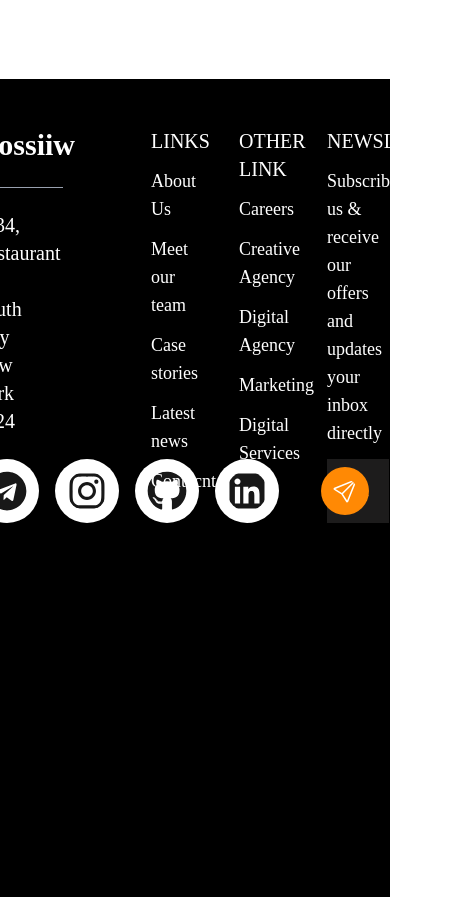
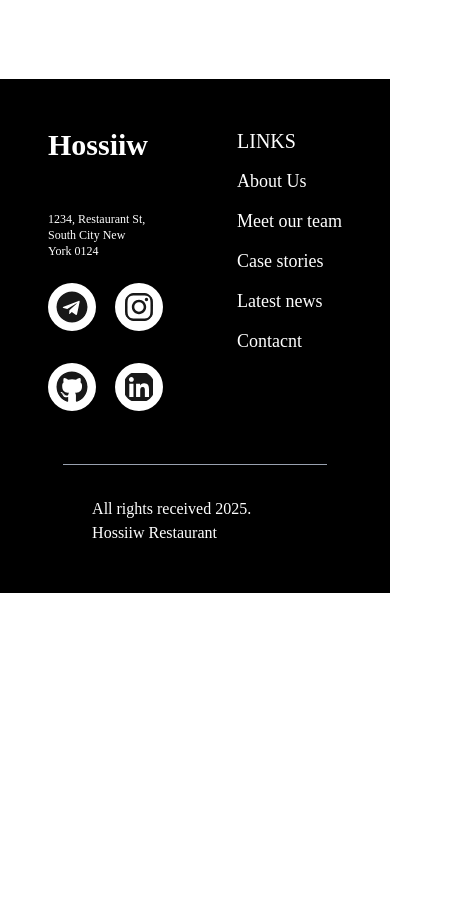
Before and after one commit to hossiiiw/Resturant, a Next.js app: page / in a window 390 px wide. Shown: the part 1100-1997 px from the top of the page, 458 px wide, since content can reach past the window. After the commit the page ends 1693 px from the top, so only its background shows below. Built offline with nearby package versions, Linux system fonts and the light colour scheme; a web font is replaced by a local one.

Commit message:
responsive footer

```diff
--- a/src/layout/Footer.tsx
+++ b/src/layout/Footer.tsx
@@ -9,17 +9,17 @@ function Footer() {
   return (
     <div className="w-full flex flex-col items-center justify-center bg-black p-12 ">
       {/* top */}
-      <div className="grid grid-cols-6 grid-rows-2 gap-22">
+      <div className="grid grid-cols-2 md:grid-cols-6 grid-rows-2 h-[40vh] gap-22">
         {/* ------------------------------ */}
         <div className="col-span-2 flex flex-col items-start gap-6 text-white">
           <h1 className="font-bold text-3xl ">Hossiiw</h1>
           <div className="w-full h-[0.5px] bg-gray-400"></div>
-          <p className="w-[70%] text-xl">
+          <p className="w-[100%] md:w-[70%] text-xs md:text-xl">
             1234, Restaurant St, South City New York 0124
           </p>
-          <div className="flex justify-center gap-4">
-            <Link target="_blank" href={"https://github.com/hossiiiw"}>
-              <FaTelegram className="text-2xl text-black bg-white w-16 h-16 rounded-full p-3 hover:bg-orange-400 transition-all duration-300 cursor-pointer " />
+          <div className="grid grid-cols-2  md:flex justify-center gap-8 md:gap-4">
+            <Link target="_blank" href={"https://t.me/hossiiiw"}>
+              <FaTelegram className="text-2xl text-black bg-white w-12 h-12 md:w-16 md:h-16 rounded-full p-2 md:p-3 hover:bg-orange-400 transition-all duration-300 cursor-pointer " />
             </Link>
             <Link
               target="_blank"
@@ -27,21 +27,21 @@ function Footer() {
                 "https://www.instagram.com/accounts/login/?next=https%3A%2F%2Fwww.instagram.com%2Fhossiiiw%2F&is_from_rle"
               }
             >
-              <FaInstagram className="text-2xl text-black bg-white w-16 h-16 rounded-full p-3 hover:bg-orange-400 transition-all duration-300 cursor-pointer " />
+              <FaInstagram className="text-2xl text-black bg-white w-12 h-12 md:w-16 md:h-16 rounded-full p-2 md:p-3 hover:bg-orange-400 transition-all duration-300 cursor-pointer " />
             </Link>
             <Link target="_blank" href={"https://github.com/hossiiiw"}>
-              <FaGithub className="text-2xl text-black bg-white w-16 h-16 rounded-full p-3 hover:bg-orange-400 transition-all duration-300 cursor-pointer " />
+              <FaGithub className="text-2xl text-black bg-white w-12 h-12 md:w-16 md:h-16 rounded-full p-2 md:p-3 hover:bg-orange-400 transition-all duration-300 cursor-pointer " />
             </Link>
             <Link
               target="_blank"
               href={"https://www.linkedin.com/in/hossein-imani-98a40b1a5/"}
             >
-              <FaLinkedin className="text-2xl text-black bg-white w-16 h-16 rounded-full p-3 hover:bg-orange-400 transition-all duration-300 cursor-pointer " />
+              <FaLinkedin className="text-2xl text-black bg-white w-12 h-12 md:w-16 md:h-16 rounded-full p-2 md:p-3 hover:bg-orange-400 transition-all duration-300 cursor-pointer " />
             </Link>
           </div>
         </div>
         {/* ------------------------------ */}
-        <div className="col-start-3 flex flex-col gap-3 text-white">
+        <div className="col-start-3  flex flex-col gap-3 text-white ">
           <h2 className="text-xl">LINKS</h2>
           <Link
             href={""}
@@ -75,7 +75,7 @@ function Footer() {
           </Link>
         </div>
         {/* ------------------------------ */}
-        <div className="col-start-4  flex flex-col gap-3 text-white">
+        <div className="col-start-4 hidden md:flex flex-col gap-3 text-white none">
           <h2 className="text-xl">OTHER LINK</h2>
           <Link
             href={""}
@@ -109,13 +109,13 @@ function Footer() {
           </Link>
         </div>
         {/* ------------------------------ */}
-        <div className="col-span-2 col-start-5 flex flex-col gap-3 text-white">
+        <div className="col-span-2 col-start-5 hidden md:flex flex-col gap-3 text-white">
           <h2 className="text-xl">NEWSLETTER</h2>
           <p className="text-lg w-[70%]">
             Subscribe us & receive our offers and updates your inbox directly
           </p>
 
-          <div className="relative w-[70%]">
+          <div className="relative w-[100%] md:w-[100%] lg:w-[70%]">
             <input
               type="text"
               placeholder="Email Address"
@@ -127,13 +127,13 @@ function Footer() {
         {/* ------------------------------ */}
       </div>
 
-      <div className="w-[80%] h-[0.5px] bg-gray-400"></div>
+      <div className="w-[90%] md:w-[80%] h-[0.5px] bg-gray-400"></div>
       {/* top */}
 
       {/* bottom */}
-      <div className="w-[80%] mt-8 flex justify-between items-center text-white">
+      <div className="w-[70%] mt-8 flex-col md:flex justify-between items-center text-white">
         <p>All rights received 2025. Hossiiw Restaurant</p>
-        <div>
+        <div className="hidden md:block">
           <Link href={""}>Terms Of Use</Link>
           <Link href={""}>Privacy Policy</Link>
         </div>
```
